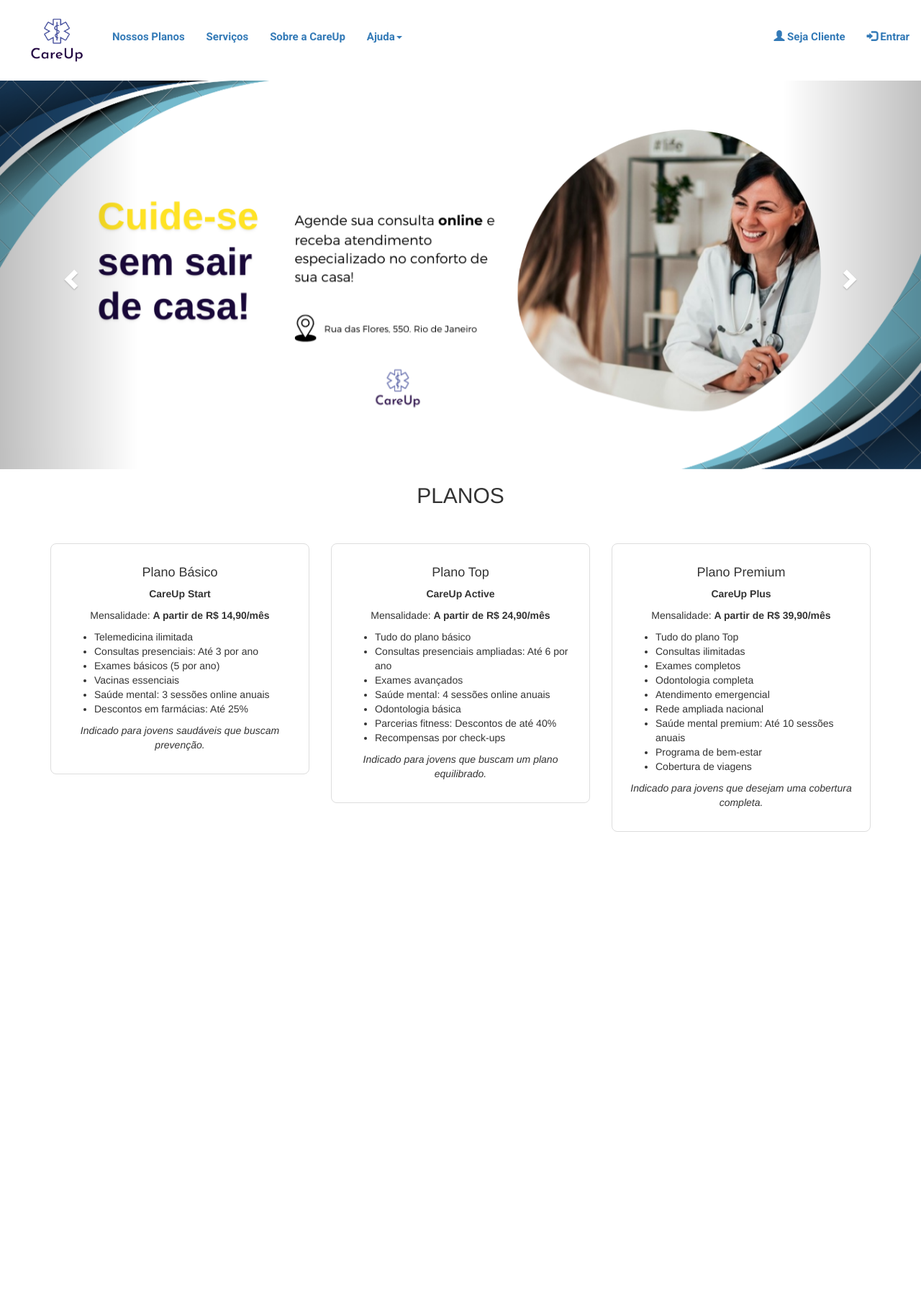
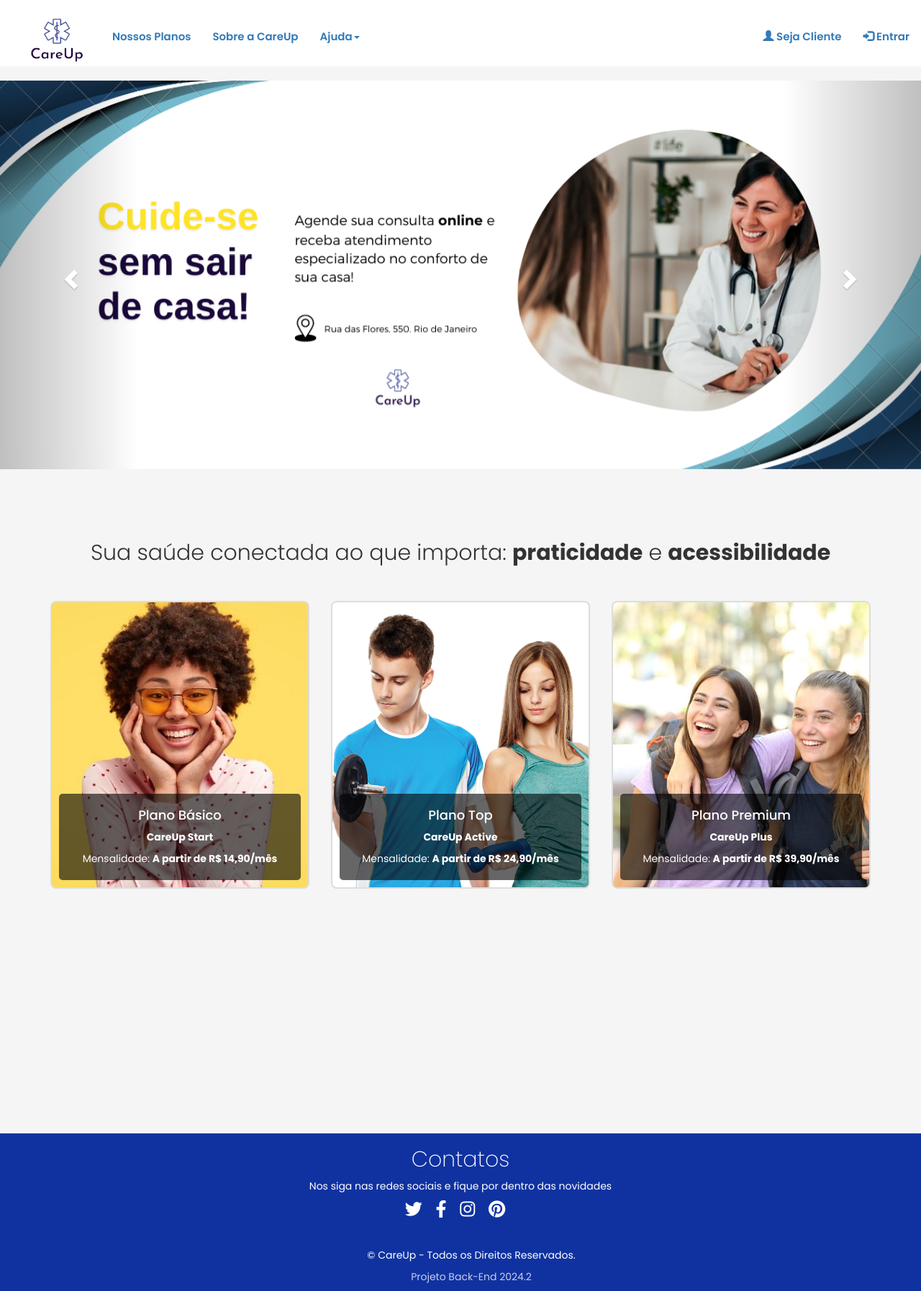
Before and after one commit to Beatrizgon/SeguroVidaAtualizado, a PHP site: page / in a window 1280 px wide. Shown: the whole page at 72% size. Before the commit the page ends 1156 px from the top, so only its background shows below. Run offline with PHP 8.4, Linux system fonts and the light colour scheme.

Commit message:
atualizado

```diff
--- a/SeguroVida/duvidas.php
+++ b/SeguroVida/duvidas.php
@@ -28,9 +28,6 @@
       <ul class="nav navbar-nav">
         <li class="nav-item">
           <a class="nav-link" href="planos.php">Nossos Planos</a>
-        </li>
-        <li class="nav-item">
-          <a class="nav-link" href="servicos.php">Serviços</a>
         </li>
         <li class="nav-item">
           <a class="nav-link" href="Sobre.php">Sobre a CareUp</a>
--- a/SeguroVida/index.php
+++ b/SeguroVida/index.php
@@ -2,13 +2,13 @@
 <html lang="pt-br">
 
 <head>
-  <title>CareUp - Home</title>
+  <title>CareUp: Seguro de Vida, Saúde Desde Cedo | CareUp</title>
   <meta charset="utf-8">
   <meta name="viewport" content="width=device-width, initial-scale=1">
   <script src="https://ajax.googleapis.com/ajax/libs/jquery/3.7.1/jquery.min.js"></script>
   <script src="https://maxcdn.bootstrapcdn.com/bootstrap/3.4.1/js/bootstrap.min.js"></script>
   <link rel="stylesheet" href="https://maxcdn.bootstrapcdn.com/bootstrap/3.4.1/css/bootstrap.min.css">
-  <link href="https://fonts.googleapis.com/css2?family=Roboto:wght@400;700&display=swap" rel="stylesheet">
+  <link rel="stylesheet" href="https://cdnjs.cloudflare.com/ajax/libs/font-awesome/6.0.0-beta3/css/all.min.css">
   <link rel="stylesheet" href="style.css">
 
 </head>
@@ -30,9 +30,6 @@
           <a class="nav-link" href="planos.php">Nossos Planos</a>
         </li>
         <li class="nav-item">
-          <a class="nav-link" href="servicos.php">Serviços</a>
-        </li>
-        <li class="nav-item">
           <a class="nav-link" href="Sobre.php">Sobre a CareUp</a>
         </li>
         <li class="dropdown">
@@ -51,13 +48,11 @@
     </div>
   </nav>
   <div id="carouselExample" class="carousel slide" data-ride="carousel">
-  <!-- Indicadores -->
     <ol class="carousel-indicators">
       <li data-target="#carouselExample" data-slide-to="0" class="active"></li>
       <li data-target="#carouselExample" data-slide-to="1"></li>
     </ol>
 
-  <!-- Slides -->
     <div class="carousel-inner">
       <div class="item active">
         <img src="img/slide2.png" alt="Slide 1" class="d-block w-100">
@@ -70,7 +65,6 @@
       </div>
     </div>
 
-  <!-- Controles -->
     <a class="left carousel-control" href="#carouselExample" data-slide="prev">
       <span class="glyphicon glyphicon-chevron-left"></span>
       <span class="sr-only">Anterior</span>
@@ -81,73 +75,102 @@
     </a>
   </div>
 
-
-  <div class="container">
-    <h2 style="text-align: center;">PLANOS</h2>
+  <div class="container"><br><br><br><br>
+    <h2 class="titulo" style="text-align: center; font-weight:300;">Sua saúde conectada ao que importa: <strong>praticidade</strong> e <strong>acessibilidade</strong></h2>
   </div><br><br>
 
   <div class="container text-center">
     <div class="row">
-      <!-- Plano Básico -->
+      <a href="planos.php">
         <div class="col-sm-4">
-        <div class="card" style="border: 1px solid #ddd; padding: 20px; margin-bottom: 20px; border-radius: 8px;">
+          <div class="card1">
+            <div style="position: absolute; bottom: 10px; left: 10px; right: 10px; background: rgba(0, 0, 0, 0.6); padding: 10px; border-radius: 5px;">
               <h4>Plano Básico</h4>
               <p><strong>CareUp Start</strong></p>
               <p>Mensalidade: <strong>A partir de R$ 14,90/mês</strong></p>
-          <ul style="text-align: left;">
-            <li>Telemedicina ilimitada</li>
-            <li>Consultas presenciais: Até 3 por ano</li>
-            <li>Exames básicos (5 por ano)</li>
-            <li>Vacinas essenciais</li>
-            <li>Saúde mental: 3 sessões online anuais</li>
-            <li>Descontos em farmácias: Até 25%</li>
-          </ul>
-          <p><em>Indicado para jovens saudáveis que buscam prevenção.</em></p>
             </div>
           </div>
+        </div>
+      </a>
 
-      <!-- Plano Top -->
+      <a href="planos.php">
         <div class="col-sm-4">
-        <div class="card" style="border: 1px solid #ddd; padding: 20px; margin-bottom: 20px; border-radius: 8px;">
+          <div class="card2">
+            <div style="position: absolute; bottom: 10px; left: 10px; right: 10px; background: rgba(0, 0, 0, 0.6); padding: 10px; border-radius: 5px;">
               <h4>Plano Top</h4>
               <p><strong>CareUp Active</strong></p>
               <p>Mensalidade: <strong>A partir de R$ 24,90/mês</strong></p>
-          <ul style="text-align: left;">
-            <li>Tudo do plano básico</li>
-            <li>Consultas presenciais ampliadas: Até 6 por ano</li>
-            <li>Exames avançados</li>
-            <li>Saúde mental: 4 sessões online anuais</li>
-            <li>Odontologia básica</li>
-            <li>Parcerias fitness: Descontos de até 40%</li>
-            <li>Recompensas por check-ups</li>
-          </ul>
-          <p><em>Indicado para jovens que buscam um plano equilibrado.</em></p>
             </div>
           </div>
+        </div>
+      </a>
 
-      <!-- Plano Premium -->
+      <a href="planos.php">
         <div class="col-sm-4">
-        <div class="card" style="border: 1px solid #ddd; padding: 20px; margin-bottom: 20px; border-radius: 8px;">
+          <div class="card3">
+            <div style="position: absolute; bottom: 10px; left: 10px; right: 10px; background: rgba(0, 0, 0, 0.6); padding: 10px; border-radius: 5px;">
+
               <h4>Plano Premium</h4>
               <p><strong>CareUp Plus</strong></p>
               <p>Mensalidade: <strong>A partir de R$ 39,90/mês</strong></p>
-          <ul style="text-align: left;">
-            <li>Tudo do plano Top</li>
-            <li>Consultas ilimitadas</li>
-            <li>Exames completos</li>
-            <li>Odontologia completa</li>
-            <li>Atendimento emergencial</li>
-            <li>Rede ampliada nacional</li>
-            <li>Saúde mental premium: Até 10 sessões anuais</li>
-            <li>Programa de bem-estar</li>
-            <li>Cobertura de viagens</li>
-          </ul>
-          <p><em>Indicado para jovens que desejam uma cobertura completa.</em></p>
+            </div>
+          </div>
+        </div>
+      </a>
+    </div>
+  </div>
+  <br><br><br><br><br>
+  <br><br><br><br><br>
+  <br><br><br><br><br><br>
+
+
+  <footer class="page-footer font-small blue p-5" style="background-color: rgb(16, 50, 161); color: white;">
+    <div class="text-center">
+      <div class="container">
+        <h2 id="contatos">Contatos</h2>
+        <p>Nos siga nas redes sociais e fique por dentro das novidades</p>
+
+        <div class="social-icons">
+          <a href="https://twitter.com/" target="_blank">
+            <i class="fab fa-twitter" style="color: white; font-size: 24px; margin-right: 15px;"></i>
+          </a>
+          <a href="https://www.facebook.com/" target="_blank">
+            <i class="fab fa-facebook-f" style="color: white; font-size: 24px; margin-right: 15px;"></i>
+          </a>
+          <a href="https://www.instagram.com/" target="_blank">
+            <i class="fab fa-instagram" style="color: white; font-size: 24px; margin-right: 15px;"></i>
+          </a>
+          <a href="https://br.pinterest.com/" target="_blank">
+            <i class="fab fa-pinterest" style="color: white; font-size: 24px; margin-right: 15px;"></i>
+          </a>
+        </div><br><br>
+
+        <div class="copyright">
+          <div class="container">
+            <div class="row align-items-center">
+              <div class="col-md-12">
+                <div class="copy-text text-center">
+                  <p>&copy; <a href="index.php" style="color: white;">CareUp</a> - Todos os Direitos Reservados.</p>
+                </div>
               </div>
             </div>
           </div>
         </div>
 
+        <div class="copyright">
+          <div class="container">
+            <div class="row align-items-center">
+              <div class="col-md-12">
+                <div class="copy-text text-center">
+                  <p style="color: rgba(255, 255, 255, 0.765);">Projeto Back-End 2024.2</p>
+                </div>
+              </div>
+            </div>
+          </div>
+        </div>
+      </div>
+    </div>
+  </footer>
 
 </body>
 
--- a/SeguroVida/login.php
+++ b/SeguroVida/login.php
@@ -31,9 +31,6 @@
             <ul class="nav navbar-nav">
                 <li class="nav-item">
                     <a class="nav-link" href="planos.php">Nossos Planos</a>
-                </li>
-                <li class="nav-item">
-                    <a class="nav-link" href="servicos.php">Serviços</a>
                 </li>
                 <li class="nav-item">
                     <a class="nav-link" href="Sobre.php">Sobre a CareUp</a>
--- a/SeguroVida/redesSociais.php
+++ b/SeguroVida/redesSociais.php
@@ -27,9 +27,6 @@
             <ul class="nav navbar-nav">
                 <li class="nav-item">
                     <a class="nav-link" href="planos.php">Nossos Planos</a>
-                </li>
-                <li class="nav-item">
-                    <a class="nav-link" href="servicos.php">Serviços</a>
                 </li>
                 <li class="nav-item">
                     <a class="nav-link" href="Sobre.php">Sobre a CareUp</a>
--- a/SeguroVida/style.css
+++ b/SeguroVida/style.css
@@ -1,14 +1,33 @@
+@import url('https://fonts.googleapis.com/css2?family=Roboto:ital,wght@0,100;0,300;0,400;0,500;0,700;0,900;1,100;1,300;1,400;1,500;1,700;1,900&display=swap');
+@import url('https://fonts.googleapis.com/css2?family=Poppins:ital,wght@0,100;0,200;0,300;0,400;0,500;0,600;0,700;0,800;0,900;1,100;1,200;1,300;1,400;1,500;1,600;1,700;1,800;1,900&display=swap');
+
+body {
+    font-family: "Poppins", sans-serif;
+    font-weight: 400;
+    font-style: 18px;
+    height: 100%;
+    background-color: #f5f5f5;
+
+
+}
 
 .navbar {
-    font-family: 'Roboto', sans-serif;
+    font-family: "Poppins", sans-serif;
     border-radius: 0;
     font-weight: 600;
+    background-color: #ffffff;
+
+
 
 }
+footer {
+    margin-top: auto; /* Empurra o footer para o fundo */
+  }
+
 .carousel-inner img {
     width: 100%;
     height: auto;
-  }
+}
 
 
 #Logo {
@@ -17,6 +36,47 @@
     margin-right: 20px;
     height: 70px;
     width: 85px;
+}
+
+h2 {
+    font-weight: 200;
+}
+
+.card1 {
+    background: url('img/card1.jpg') no-repeat center center;
+    background-size: cover;
+    border: 2px solid #ddd;
+    border-radius: 8px;
+    height: 400px;
+    position: relative;
+    color: #fff;
+    overflow: hidden;
+    margin-bottom: 20px;
+}
+
+.card2 {
+    background: url('img/card2.png') no-repeat center center;
+    background-size: cover;
+    border: 2px solid #ddd;
+    border-radius: 8px;
+    height: 400px;
+    position: relative;
+    color: #fff;
+    overflow: hidden;
+    margin-bottom: 20px;
+
+}
+
+.card3 {
+    background: url('img/card3.jpg') no-repeat center center;
+    background-size: cover;
+    border: 2px solid #ddd;
+    border-radius: 8px;
+    height: 400px;
+    position: relative;
+    color: #fff;
+    overflow: hidden;
+    margin-bottom: 20px;
 }
 
 section {
@@ -65,11 +125,12 @@ section .title::after {
     background-color: transparent !important;
 }
 
-.navbar .nav > li > a:hover{
+.navbar .nav>li>a:hover {
     background-color: transparent !important;
     color: inherit !important;
     text-decoration: none !important;
 }
+
 .about .title::after {
     content: "Sobre a CareUp";
 }
@@ -83,7 +144,7 @@ section .title::after {
     font-family: 'Roboto', sans-serif;
 }
 
-.about .about-content{
+.about .about-content {
     display: flex;
     flex-wrap: wrap;
     align-items: center;
```
Also changed, not shown: SeguroVida/planos.php (+11 -5 lines), SeguroVida/sobre.php (+1 -9 lines), SeguroVida/img/card1.jpg (added), SeguroVida/img/card2.png (added), SeguroVida/img/card3.avif (added), SeguroVida/img/card3.jpg (added). Lines whose indentation alone changed are shown as unchanged.
